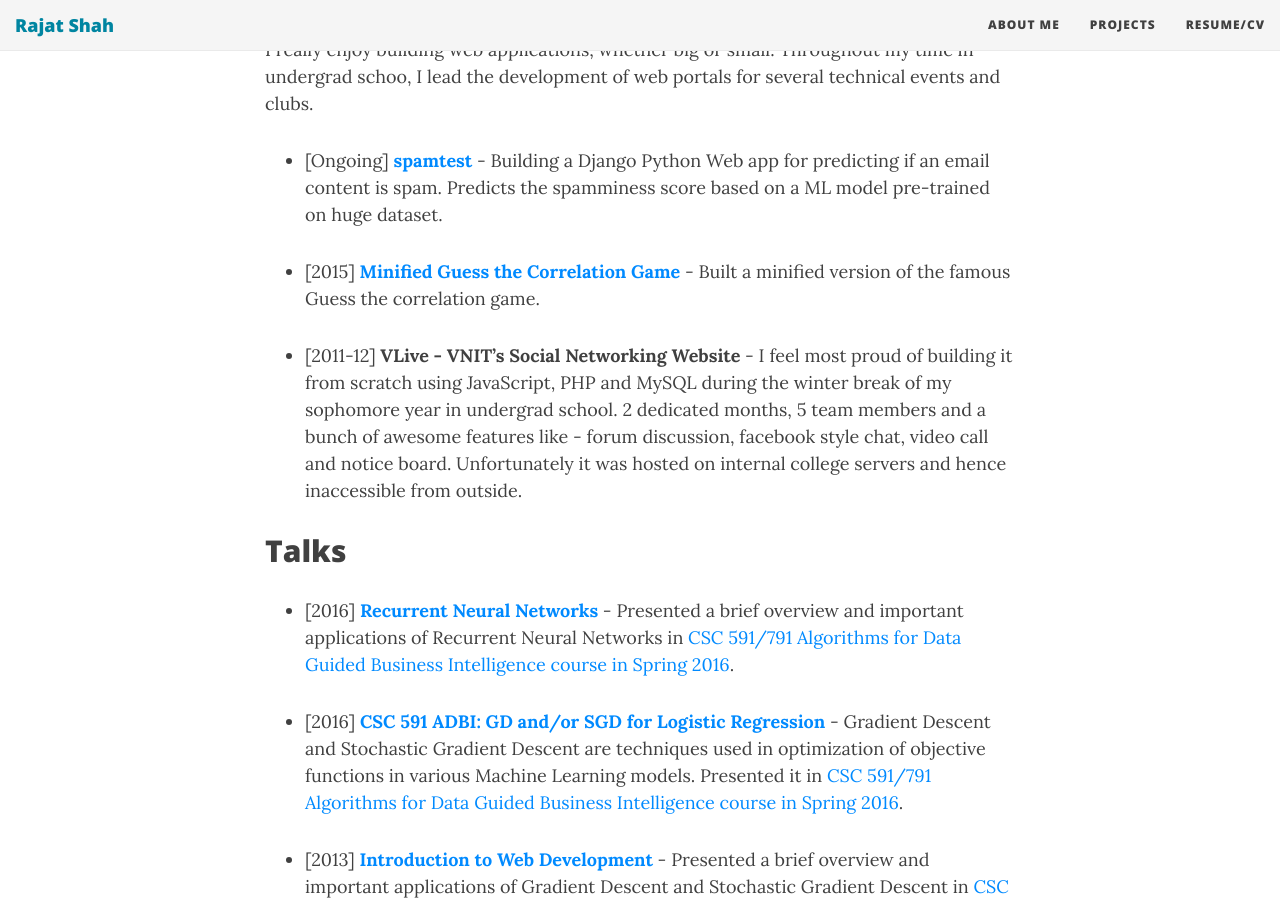
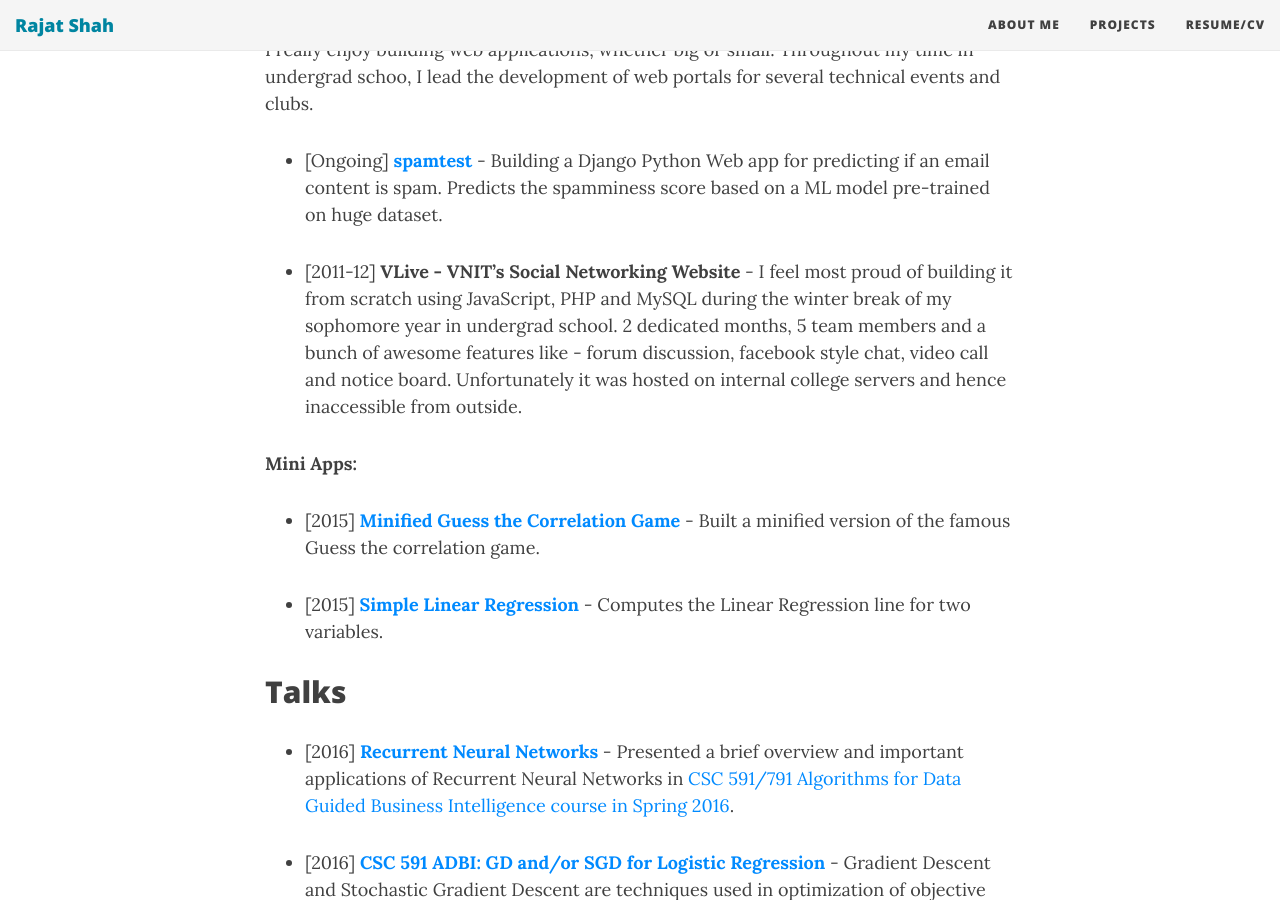
Before and after one commit to shahrajat/shahrajat.github.io, a Jekyll site: the page built from projects.md, in a window 1280 px wide and 900 px high, scrolled down 1187 px. Built offline with Jekyll 4.4.1, drawn with Linux system fonts in a browser that asks for light colours; nearby versions of some CDN libraries; comment, search, counter and statistics services are not loaded.

Commit message:
Updated projects.md

```diff
--- a/projects.md
+++ b/projects.md
@@ -27,9 +27,13 @@ I really enjoy building web applications, whether big or small. Throughout my ti
 
 - [Ongoing] **[spamtest](https://spamtest.herokuapp.com/){:target="_blank"}** - Building a Django Python Web app for predicting if an email content is spam. Predicts the spamminess score based on a ML model pre-trained on huge dataset.
 
+- [2011-12] **VLive - VNIT's Social Networking Website** - I feel most proud of building it from scratch using JavaScript, PHP and MySQL during the winter break of my sophomore year in undergrad school. 2 dedicated months, 5 team members and a bunch of awesome features like - forum discussion, facebook style chat, video call and notice board. Unfortunately it was hosted on internal college servers and hence inaccessible from outside.
+
+**Mini Apps:**
+
 - [2015] **[Minified Guess the Correlation Game](http://shahrajat.com/assets/apps/guess-the-correlation.html?#){:target="_blank"}** - Built a minified version of the famous Guess the correlation game.
 
-- [2011-12] **VLive - VNIT's Social Networking Website** - I feel most proud of building it from scratch using JavaScript, PHP and MySQL during the winter break of my sophomore year in undergrad school. 2 dedicated months, 5 team members and a bunch of awesome features like - forum discussion, facebook style chat, video call and notice board. Unfortunately it was hosted on internal college servers and hence inaccessible from outside.
+- [2015] **[Simple Linear Regression](http://shahrajat.com/assets/apps/simple-linear-regression.html?#){:target="_blank"}** - Computes the Linear Regression line for two variables.
 
 ## Talks
 
```
